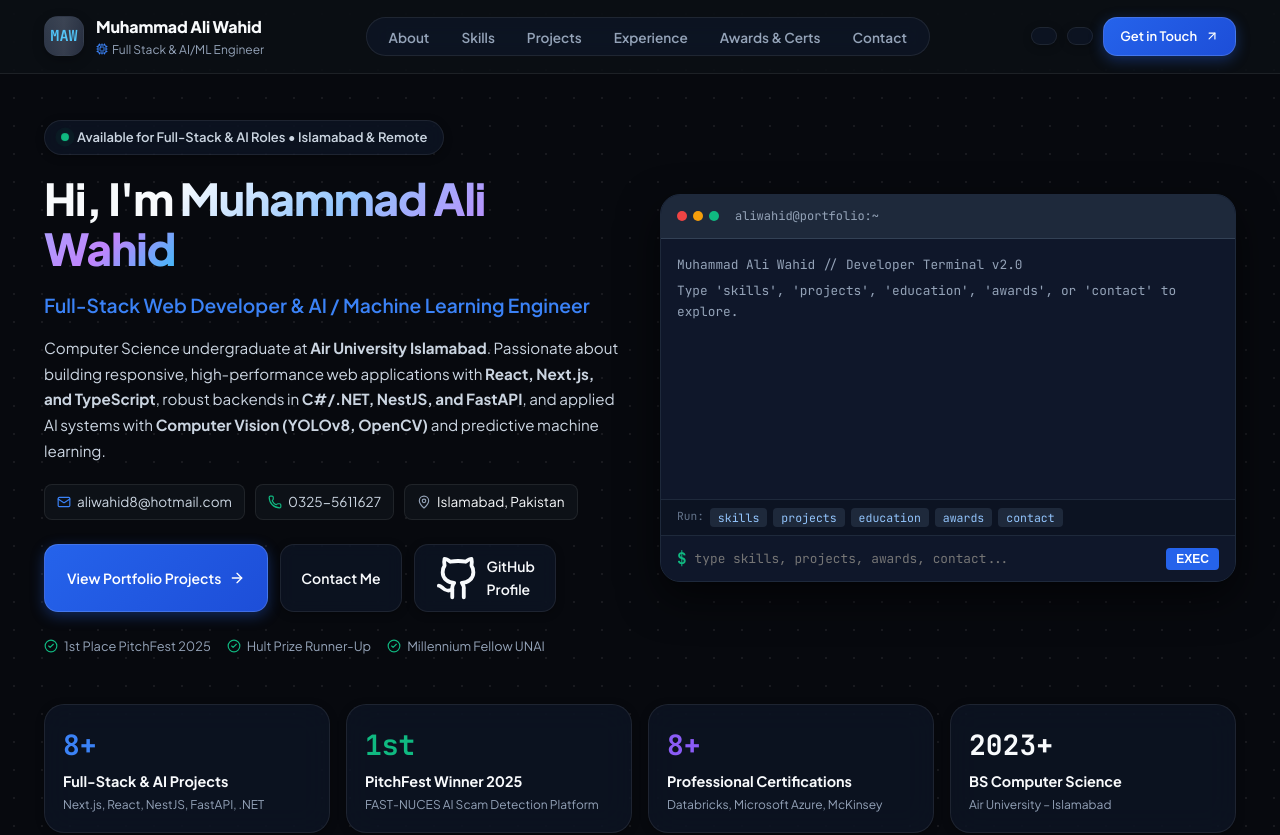
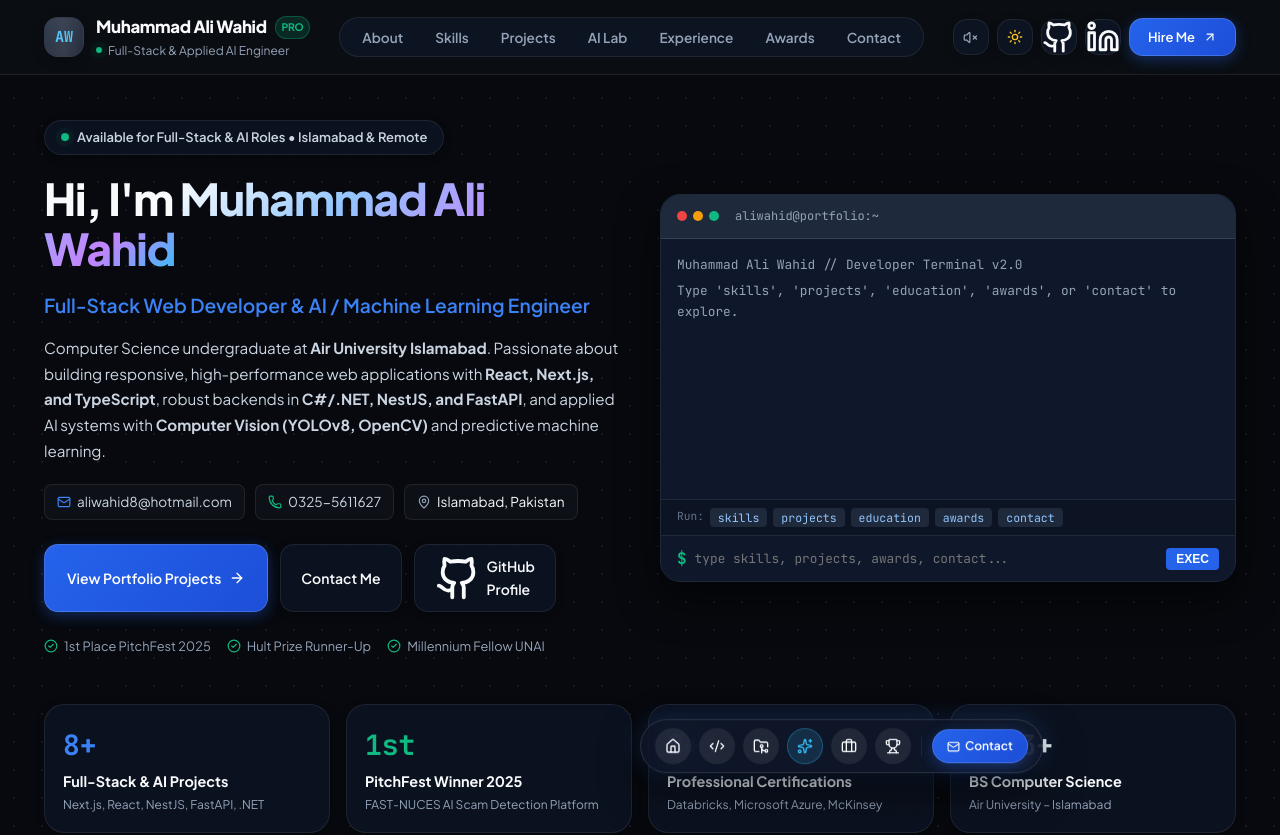
Before and after one commit to AliWahid1310/MuhammadAliWahid, a Next.js app: page / in a window 1280 px wide. Shown: the top 835 px of the page. Built offline with nearby package versions, Linux system fonts and the light colour scheme.

Commit message:
feat(navbar): add frosted glassmorphism, theme toggle, and floating quick-dock

```diff
--- a/src/components/Navbar.tsx
+++ b/src/components/Navbar.tsx
@@ -1,79 +1,318 @@
 "use client";
 
-import React, { useState } from "react";
-import { ArrowUpRight, Mail, Phone, Menu, X, Cpu } from "lucide-react";
+import React, { useState, useEffect } from "react";
+import {
+  ArrowUpRight,
+  Mail,
+  Phone,
+  Menu,
+  X,
+  Cpu,
+  Sun,
+  Moon,
+  Volume2,
+  VolumeX,
+  Code2,
+  FolderGit2,
+  Briefcase,
+  Trophy,
+  Sparkles,
+  Home as HomeIcon
+} from "lucide-react";
 import { GithubIcon, LinkedinIcon } from "./Icons";
 
 export default function Navbar() {
   const [mobileOpen, setMobileOpen] = useState(false);
+  const [theme, setTheme] = useState<"dark" | "light">("dark");
+  const [soundEnabled, setSoundEnabled] = useState(false);
+  const [activeSection, setActiveSection] = useState("about");
+
+  useEffect(() => {
+    // Check initial preference
+    const savedTheme = localStorage.getItem("portfolio_theme") as "dark" | "light" | null;
+    if (savedTheme) {
+      setTheme(savedTheme);
+      document.documentElement.setAttribute("data-theme", savedTheme);
+    } else {
+      document.documentElement.setAttribute("data-theme", "dark");
+    }
+  }, []);
+
+  const toggleTheme = () => {
+    const nextTheme = theme === "dark" ? "light" : "dark";
+    setTheme(nextTheme);
+    document.documentElement.setAttribute("data-theme", nextTheme);
+    localStorage.setItem("portfolio_theme", nextTheme);
+    playBlip(600);
+  };
+
+  const playBlip = (freq = 440) => {
+    if (!soundEnabled || typeof window === "undefined") return;
+    try {
+      const audioCtx = new (window.AudioContext || (window as any).webkitAudioContext)();
+      const osc = audioCtx.createOscillator();
+      const gain = audioCtx.createGain();
+      osc.type = "sine";
+      osc.frequency.setValueAtTime(freq, audioCtx.currentTime);
+      gain.gain.setValueAtTime(0.04, audioCtx.currentTime);
+      gain.gain.exponentialRampToValueAtTime(0.0001, audioCtx.currentTime + 0.12);
+      osc.connect(gain);
+      gain.connect(audioCtx.destination);
+      osc.start();
+      osc.stop(audioCtx.currentTime + 0.12);
+    } catch {
+      // Audio context may require explicit user gesture
+    }
+  };
 
   const links = [
     { label: "About", href: "#about" },
     { label: "Skills", href: "#skills" },
     { label: "Projects", href: "#projects" },
+    { label: "AI Lab", href: "#ai-lab" },
     { label: "Experience", href: "#experience" },
-    { label: "Awards & Certs", href: "#awards" },
+    { label: "Awards", href: "#awards" },
     { label: "Contact", href: "#contact" },
   ];
 
   return (
+    <>
       <header className="header-nav">
         <div className="container nav-wrapper">
           {/* Brand */}
-        <a href="#about" className="brand-logo">
-          <div className="brand-badge">MAW</div>
+          <a
+            href="#about"
+            className="brand-logo"
+            onClick={() => playBlip(520)}
+          >
+            <div className="brand-badge">
+              <span>AW</span>
+            </div>
             <div>
-            <div style={{ fontWeight: 800, fontSize: "1rem", letterSpacing: "-0.01em" }}>
+              <div style={{ fontWeight: 800, fontSize: "1.05rem", letterSpacing: "-0.02em", color: "var(--text-dark)", display: "flex", alignItems: "center", gap: "8px" }}>
                 Muhammad Ali Wahid
+                <span style={{ fontSize: "0.65rem", padding: "2px 6px", borderRadius: "9999px", background: "rgba(16, 185, 129, 0.15)", color: "#10b981", border: "1px solid rgba(16, 185, 129, 0.3)", fontWeight: 700 }}>
+                  PRO
+                </span>
               </div>
-            <div style={{ fontSize: "0.75rem", color: "var(--text-muted)", display: "flex", alignItems: "center", gap: "4px" }}>
-              <Cpu style={{ width: "12px", height: "12px", color: "var(--primary)" }} />
-              Full Stack & AI/ML Engineer
+              <div style={{ fontSize: "0.75rem", color: "var(--text-muted)", display: "flex", alignItems: "center", gap: "6px" }}>
+                <span className="pulse-circle" style={{ width: "6px", height: "6px" }} />
+                <span>Full-Stack & Applied AI Engineer</span>
               </div>
             </div>
           </a>
 
-        {/* Desktop Links */}
+          {/* Desktop Nav Links */}
           <ul className="nav-links">
             {links.map((l) => (
               <li key={l.label} className="nav-link-item">
-              <a href={l.href}>{l.label}</a>
+                <a
+                  href={l.href}
+                  onClick={() => playBlip(480)}
+                >
+                  {l.label}
+                </a>
               </li>
             ))}
           </ul>
 
-        {/* Action / Socials */}
-        <div style={{ display: "flex", alignItems: "center", gap: "10px" }}>
+          {/* Right Action Icons */}
+          <div style={{ display: "flex", alignItems: "center", gap: "8px" }}>
+
+            {/* Audio Toggle */}
+            <button
+              onClick={() => {
+                const next = !soundEnabled;
+                setSoundEnabled(next);
+                if (next) playBlip(800);
+              }}
+              className="btn-outline"
+              style={{ width: "36px", height: "36px", padding: 0 }}
+              title={soundEnabled ? "Disable UI Audio" : "Enable UI Audio"}
+              aria-label="Toggle Sound"
+            >
+              {soundEnabled ? (
+                <Volume2 style={{ width: "15px", height: "15px", color: "var(--primary)" }} />
+              ) : (
+                <VolumeX style={{ width: "15px", height: "15px", color: "var(--text-muted)" }} />
+              )}
+            </button>
+
+            {/* Theme Toggle Button */}
+            <button
+              onClick={toggleTheme}
+              className="btn-outline"
+              style={{ width: "36px", height: "36px", padding: 0 }}
+              title={theme === "dark" ? "Switch to Light Mode" : "Switch to Dark Luxury"}
+              aria-label="Toggle Theme"
+            >
+              {theme === "dark" ? (
+                <Sun style={{ width: "16px", height: "16px", color: "#fbbf24" }} />
+              ) : (
+                <Moon style={{ width: "16px", height: "16px", color: "#6366f1" }} />
+              )}
+            </button>
+
+            {/* GitHub */}
             <a
               href="https://github.com/AliWahid1310"
               target="_blank"
               rel="noopener noreferrer"
               className="btn-outline"
-            style={{ padding: "8px 12px" }}
-            title="GitHub"
+              style={{ width: "36px", height: "36px", padding: 0 }}
+              title="GitHub Profile"
+              onClick={() => playBlip(560)}
             >
               <GithubIcon className="w-4 h-4" />
             </a>
+
+            {/* LinkedIn */}
             <a
               href="https://linkedin.com/in/muhammad-ali-wahid-02444736a"
               target="_blank"
               rel="noopener noreferrer"
               className="btn-outline"
-            style={{ padding: "8px 12px" }}
-            title="LinkedIn"
+              style={{ width: "36px", height: "36px", padding: 0 }}
+              title="LinkedIn Profile"
+              onClick={() => playBlip(560)}
             >
               <LinkedinIcon className="w-4 h-4" />
             </a>
+
+            {/* Hire Me CTA */}
             <a
               href="#contact"
               className="btn-solid"
-            style={{ padding: "8px 16px", fontSize: "0.8125rem" }}
+              style={{ padding: "8px 18px", fontSize: "0.8125rem" }}
+              onClick={() => playBlip(680)}
             >
-            <span>Get in Touch</span>
+              <span>Hire Me</span>
               <ArrowUpRight style={{ width: "14px", height: "14px" }} />
             </a>
+
+            {/* Mobile Hamburger */}
+            <button
+              onClick={() => setMobileOpen(!mobileOpen)}
+              className="btn-outline"
+              style={{ display: "none", width: "38px", height: "38px", padding: 0 }}
+              aria-label="Toggle Navigation"
+            >
+              {mobileOpen ? <X style={{ width: "18px", height: "18px" }} /> : <Menu style={{ width: "18px", height: "18px" }} />}
+            </button>
           </div>
         </div>
+
+        {/* Mobile Dropdown */}
+        {mobileOpen && (
+          <div
+            style={{
+              position: "absolute",
+              top: "100%",
+              left: 0,
+              right: 0,
+              background: "var(--bg-card)",
+              borderBottom: "1px solid var(--border-light)",
+              padding: "16px 24px",
+              backdropFilter: "blur(20px)",
+              display: "flex",
+              flexDirection: "column",
+              gap: "8px",
+              boxShadow: "var(--shadow-lg)"
+            }}
+          >
+            {links.map((l) => (
+              <a
+                key={l.label}
+                href={l.href}
+                onClick={() => {
+                  setMobileOpen(false);
+                  playBlip(480);
+                }}
+                style={{
+                  padding: "10px 14px",
+                  fontSize: "0.95rem",
+                  fontWeight: 600,
+                  color: "var(--text-dark)",
+                  textDecoration: "none",
+                  borderRadius: "var(--radius-sm)",
+                  background: "rgba(255, 255, 255, 0.03)"
+                }}
+              >
+                {l.label}
+              </a>
+            ))}
+          </div>
+        )}
       </header>
+
+      {/* Floating Action Dock */}
+      <div className="floating-dock">
+        <a
+          href="#about"
+          title="Overview"
+          onClick={() => playBlip(400)}
+          style={{ display: "flex", alignItems: "center", justifyContent: "center", width: "36px", height: "36px", borderRadius: "50%", color: "var(--text-dark)", background: "rgba(255, 255, 255, 0.08)", textDecoration: "none", transition: "all 0.2s ease" }}
+        >
+          <HomeIcon style={{ width: "16px", height: "16px" }} />
+        </a>
+
+        <a
+          href="#skills"
+          title="Skills Matrix"
+          onClick={() => playBlip(440)}
+          style={{ display: "flex", alignItems: "center", justifyContent: "center", width: "36px", height: "36px", borderRadius: "50%", color: "var(--text-dark)", background: "rgba(255, 255, 255, 0.08)", textDecoration: "none", transition: "all 0.2s ease" }}
+        >
+          <Code2 style={{ width: "16px", height: "16px" }} />
+        </a>
+
+        <a
+          href="#projects"
+          title="Featured Projects"
+          onClick={() => playBlip(480)}
+          style={{ display: "flex", alignItems: "center", justifyContent: "center", width: "36px", height: "36px", borderRadius: "50%", color: "var(--text-dark)", background: "rgba(255, 255, 255, 0.08)", textDecoration: "none", transition: "all 0.2s ease" }}
+        >
+          <FolderGit2 style={{ width: "16px", height: "16px" }} />
+        </a>
+
+        <a
+          href="#ai-lab"
+          title="AI Neural Playground"
+          onClick={() => playBlip(520)}
+          style={{ display: "flex", alignItems: "center", justifyContent: "center", width: "36px", height: "36px", borderRadius: "50%", color: "#38bdf8", background: "rgba(56, 189, 248, 0.15)", textDecoration: "none", transition: "all 0.2s ease", border: "1px solid rgba(56, 189, 248, 0.3)" }}
+        >
+          <Sparkles style={{ width: "16px", height: "16px" }} />
+        </a>
+
+        <a
+          href="#experience"
+          title="Experience & Education"
+          onClick={() => playBlip(560)}
+          style={{ display: "flex", alignItems: "center", justifyContent: "center", width: "36px", height: "36px", borderRadius: "50%", color: "var(--text-dark)", background: "rgba(255, 255, 255, 0.08)", textDecoration: "none", transition: "all 0.2s ease" }}
+        >
+          <Briefcase style={{ width: "16px", height: "16px" }} />
+        </a>
+
+        <a
+          href="#awards"
+          title="Awards & Certifications"
+          onClick={() => playBlip(600)}
+          style={{ display: "flex", alignItems: "center", justifyContent: "center", width: "36px", height: "36px", borderRadius: "50%", color: "var(--text-dark)", background: "rgba(255, 255, 255, 0.08)", textDecoration: "none", transition: "all 0.2s ease" }}
+        >
+          <Trophy style={{ width: "16px", height: "16px" }} />
+        </a>
+
+        <div style={{ width: "1px", height: "20px", background: "var(--border-light)", margin: "0 2px" }} />
+
+        <a
+          href="#contact"
+          className="btn-solid"
+          onClick={() => playBlip(700)}
+          style={{ padding: "6px 14px", fontSize: "0.75rem", borderRadius: "9999px", gap: "5px" }}
+        >
+          <Mail style={{ width: "13px", height: "13px" }} />
+          <span>Contact</span>
+        </a>
+      </div>
+    </>
   );
 }
```
Lines whose indentation alone changed are shown as unchanged.
